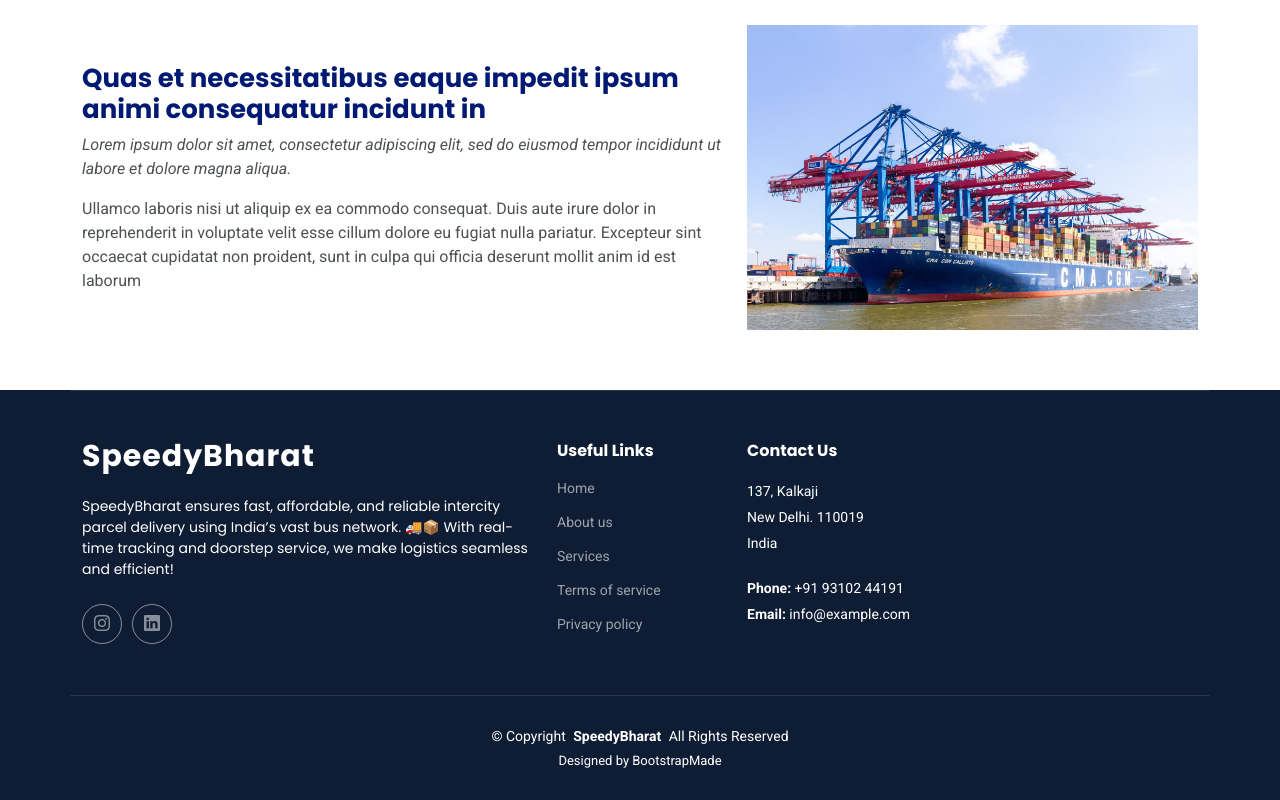
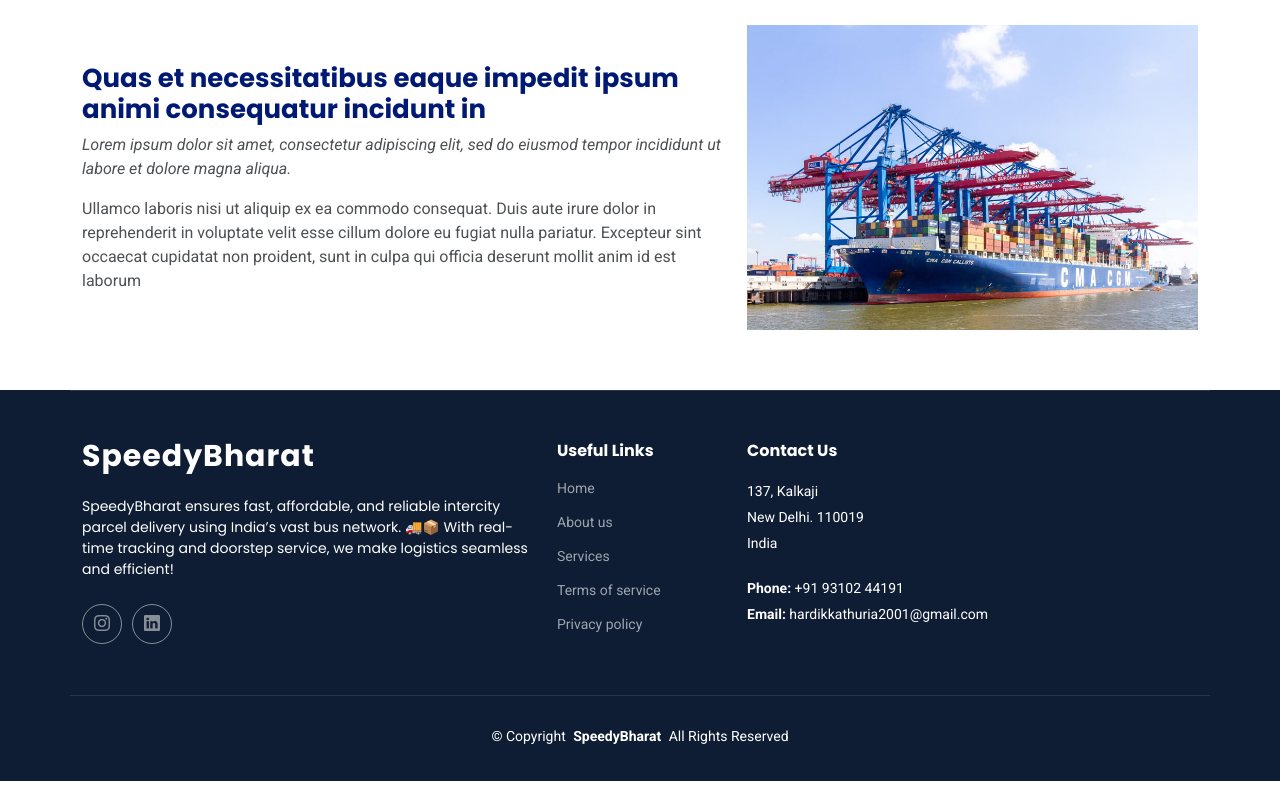
Before and after one commit to Hardik-ncr/SpeedyBharat, a plain HTML site: page services.html in a window 1280 px wide. Shown: the part 3356-4156 px from the top of the page. Drawn offline with Linux system fonts and the light colour scheme.

Commit message:
new commit

```diff
--- a/services.html
+++ b/services.html
@@ -349,7 +349,7 @@
           <p>New Delhi. 110019</p>
           <p>India</p>
           <p class="mt-4"><strong>Phone:</strong> <span>+91 93102 44191</span></p>
-          <p><strong>Email:</strong> <span>info@example.com</span></p>
+          <p><strong>Email:</strong> <span>hardikkathuria2001@gmail.com</span></p>
         </div>
 
       </div>
@@ -362,7 +362,7 @@
         <!-- You can delete the links only if you've purchased the pro version. -->
         <!-- Licensing information: https://bootstrapmade.com/license/ -->
         <!-- Purchase the pro version with working PHP/AJAX contact form: [buy-url] -->
-        Designed by <a href="https://bootstrapmade.com/">BootstrapMade</a>
+        <!-- Designed by <a href="https://bootstrapmade.com/">BootstrapMade</a> -->
       </div>
     </div>
 
```
